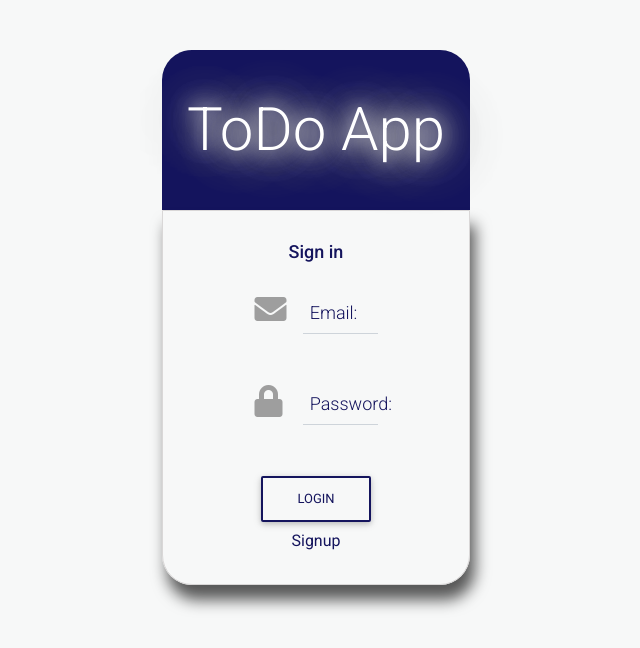
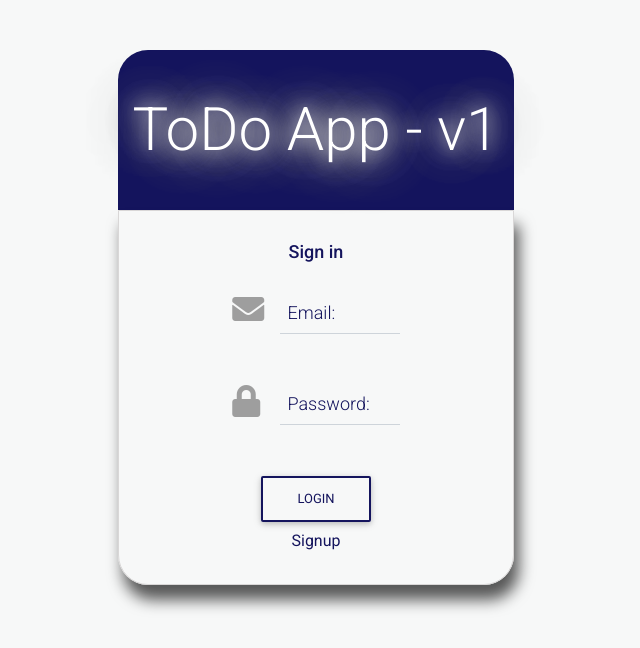
Before and after one commit to santosh0705/todo-client, a React (Create React App) app: page / in a window 1280 px wide. Shown: the top 648 px of the page, without its empty margins (324-964 px from the left). Built offline with nearby package versions, Linux system fonts and the light colour scheme; no server answers.

Commit message:
some changes

```diff
--- a/src/Components/Header/Header.js
+++ b/src/Components/Header/Header.js
@@ -5,7 +5,7 @@ import './Header.css'
 export default function Header() {
     return (
         <MDBContainer className="header-main glow">
-            ToDo App
+            ToDo App - v1
         </MDBContainer>
     )
 }
```
